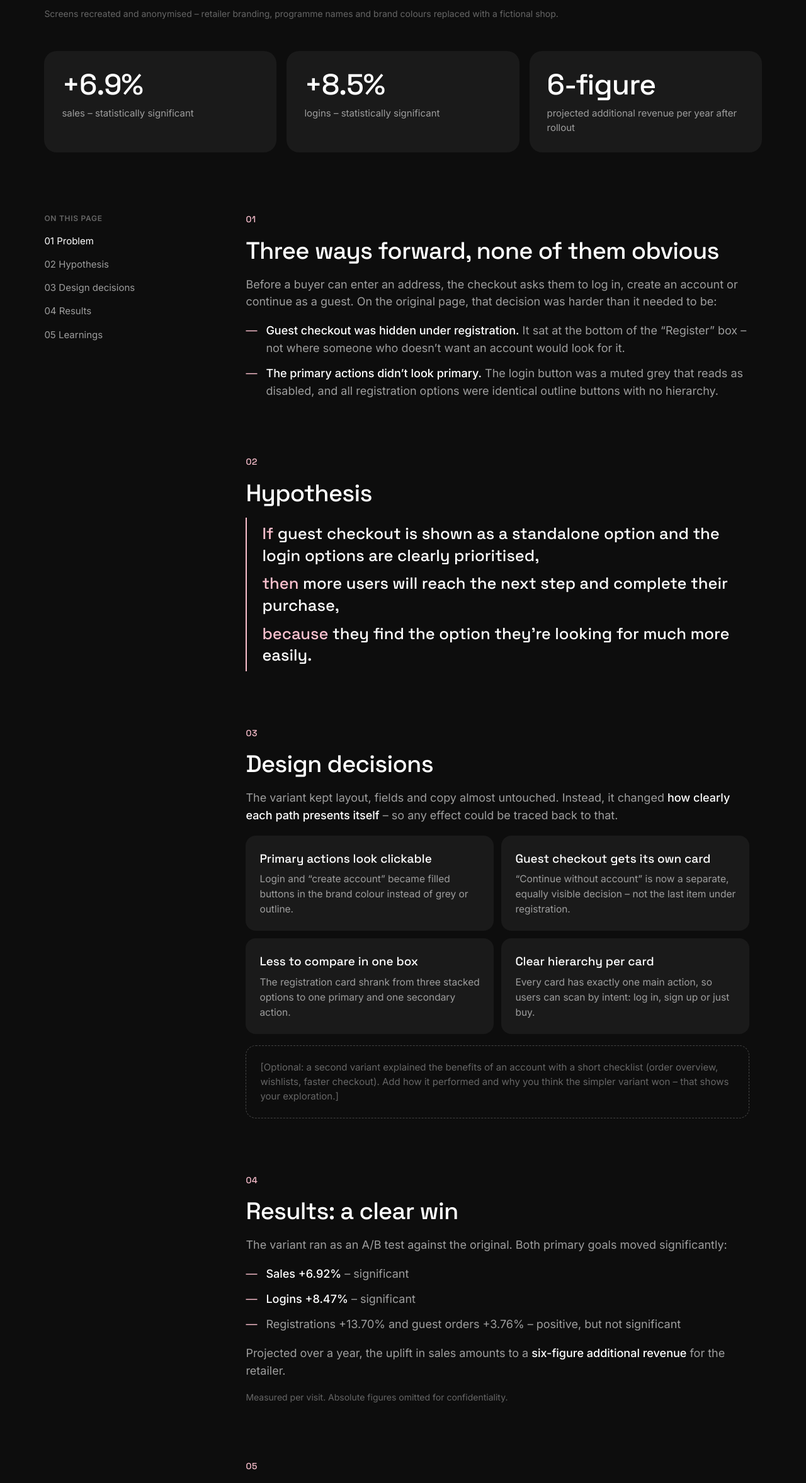
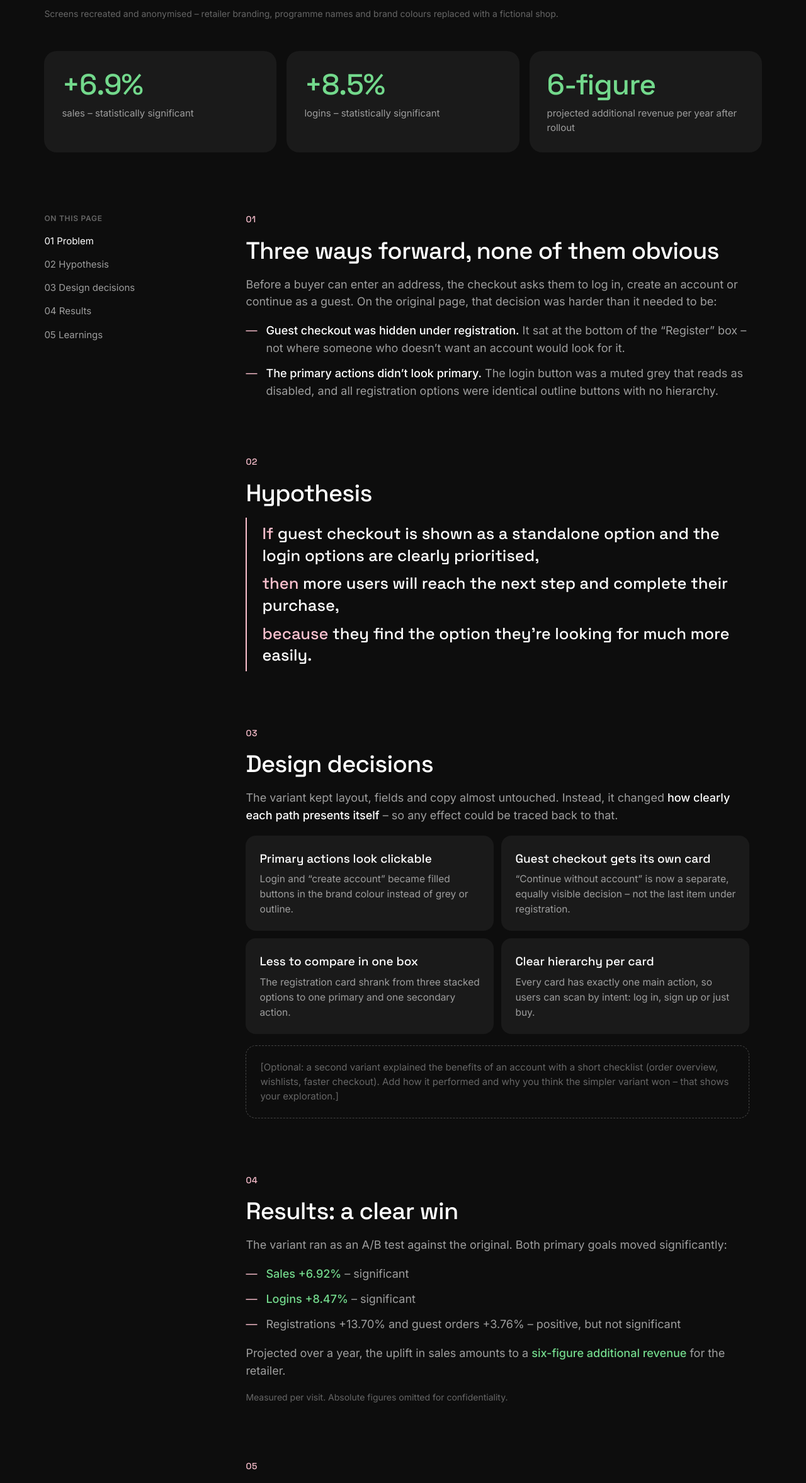
Before and after one commit to philipppomplun/philipppomplun.github.io, a plain HTML site: page checkout.html in a window 1280 px wide. Shown: the part 1203-3558 px from the top of the page at 63% size. Drawn offline with Linux system fonts and the light colour scheme.

Commit message:
Uplifts in green on case study pages; recomposed hotel location cover
Co-Authored-By: Claude Opus 5.5 <noreply@anthropic.com>
Claude-Session: https://claude.ai/code/session_01VCpzXNqt47KCJFf8eSNXAM

```diff
--- a/checkout.html
+++ b/checkout.html
@@ -71,9 +71,9 @@
     <p class="note reveal" style="margin-top:14px">Screens recreated and anonymised – retailer branding, programme names and brand colours replaced with a fictional shop.</p>
 
     <div class="tldr">
-      <div class="metric reveal"><span class="num">+6.9%</span><p>sales – statistically significant</p></div>
-      <div class="metric reveal" style="--d:.1s"><span class="num">+8.5%</span><p>logins – statistically significant</p></div>
-      <div class="metric reveal" style="--d:.2s"><span class="num">6-figure</span><p>projected additional revenue per year after rollout</p></div>
+      <div class="metric reveal"><span class="num up">+6.9%</span><p>sales – statistically significant</p></div>
+      <div class="metric reveal" style="--d:.1s"><span class="num up">+8.5%</span><p>logins – statistically significant</p></div>
+      <div class="metric reveal" style="--d:.2s"><span class="num up">6-figure</span><p>projected additional revenue per year after rollout</p></div>
     </div>
 
     <div class="cs-body">
@@ -126,11 +126,11 @@
           <h2 class="display">Results: a clear win</h2>
           <p>The variant ran as an A/B test against the original. Both primary goals moved significantly:</p>
           <ul class="list">
-            <li><span><strong>Sales +6.92%</strong> – significant</span></li>
-            <li><span><strong>Logins +8.47%</strong> – significant</span></li>
+            <li><span><strong class="up">Sales +6.92%</strong> – significant</span></li>
+            <li><span><strong class="up">Logins +8.47%</strong> – significant</span></li>
             <li><span>Registrations +13.70% and guest orders +3.76% – positive, but not significant</span></li>
           </ul>
-          <p>Projected over a year, the uplift in sales amounts to a <strong>six-figure additional revenue</strong> for the retailer.</p>
+          <p>Projected over a year, the uplift in sales amounts to a <strong class="up">six-figure additional revenue</strong> for the retailer.</p>
           <p class="note">Measured per visit. Absolute figures omitted for confidentiality.</p>
         </section>
 
--- a/style.css
+++ b/style.css
@@ -205,6 +205,7 @@
   .metric{background:var(--surface);border-radius:var(--radius);padding:28px;display:flex;flex-direction:column;gap:8px}
   .metric .num{font-family:"Space Grotesk",sans-serif;font-weight:500;font-size:clamp(36px,3.6vw,48px);letter-spacing:-.02em;line-height:1.1}
   .metric .num.neutral{color:#f2c94c}
+  .metric .num.up,.cs-content strong.up{color:var(--green)} /* uplifts in green, like on the homepage */
   .metric p{color:var(--muted);font-size:15px}
   .cs-body{display:grid;grid-template-columns:240px minmax(0,800px);gap:80px;padding-top:48px}
   .toc{position:sticky;top:110px;align-self:start;display:flex;flex-direction:column;gap:14px;font-size:15px}
```
Also changed, not shown: location-map.html (+2 -2 lines), img/cs3/cover.jpg.
